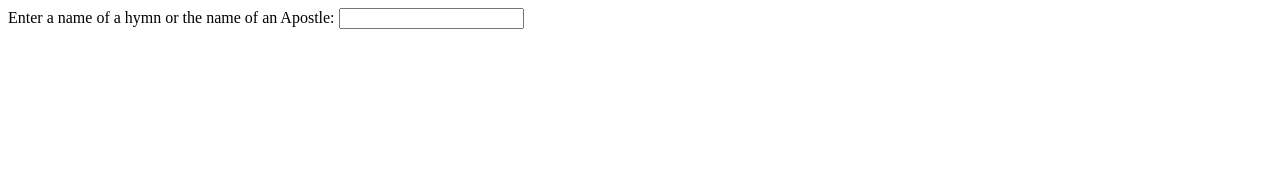
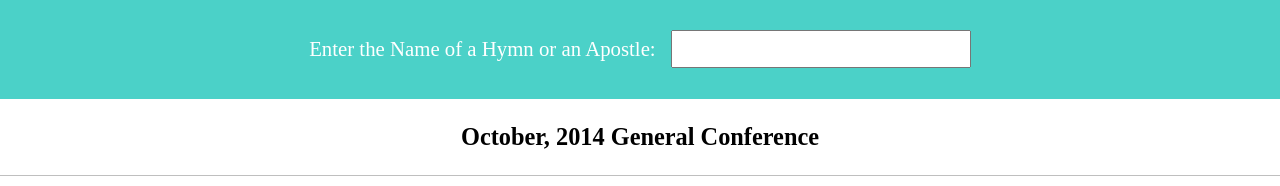
Before and after one commit to Colelyman/general-conference, a plain HTML site: page index.html in a window 1280 px wide. Drawn offline with nearby package versions, Linux system fonts and the light colour scheme.

Commit message:
Added Styling to index.html, Added index.css file

```diff
--- /dev/null
+++ b/index.css
@@ -0,0 +1,53 @@
+html,body {
+  height: 100%;
+  width: 100%;
+  padding: 0px;
+  margin: 0px;
+  text-align: center;
+}
+
+ul {
+  padding: 0px;
+  list-style: none;
+}
+
+#navbar {
+  padding: 30px 0px 10px 0px;
+  width: 100%;
+  text-align: center;
+  font-size: 1.3em;
+  color: white;
+  background-color: #4BD1C8;
+}
+
+#searchbar {
+  padding: 0px;
+  width: 100%;
+  text-align: center;
+  font-size: 1.3em;
+  border-bottom: 1px solid #BFBFBF;
+}
+
+#query {
+  width: 300px;
+  padding: 5px 1px;
+  font-size: 1em;
+  margin-left: 10px;
+}
+
+#centerStuff {
+  display: inline-block;
+  width: 500px;
+  text-align: center;
+}
+
+#returnStuff {
+  text-align: center;
+}
+
+.title {
+  display: inline-block;
+  clear: both;
+  font-size: 1.2em;
+  margin: 40px 0px;
+}
--- a/index.html
+++ b/index.html
@@ -1,14 +1,22 @@
 <!doctype html5>
 <html>
 <head>
-
+  <link href="index.css" type="text/css" rel="stylesheet"/>
 </head>
   <title>General Conferenc Search</title>
 <body>
-  <form>Enter a name of a hymn or the name of an Apostle:
-    <input type="text" id="query" value=""><br />
-  </form>
-  <span id="returnStuff"></span>
+  <div id="navbar">
+    <form>Enter the Name of a Hymn or an Apostle:
+      <input type="text" id="query" value=""><br/>
+    </form>
+  </div>
+  <div id="searchbar">
+    <h3>October, 2014 General Conference</h3>
+  </div>
+
+  <div id=centerStuff>
+    <span id="returnStuff"></span>
+  </div>
   <script src="http://ajax.googleapis.com/ajax/libs/jquery/1.11.1/jquery.min.js"></script>
   <script src="src/script.js"></script>
 </body>
```
